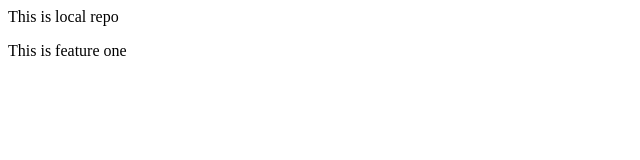
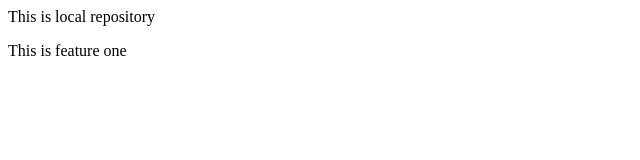
Before and after one commit to G1G-P/local-repo, a plain HTML site: page index.html in a window 1280 px wide. Shown: the full height of the page, 0-640 px from the left. Drawn offline with Linux system fonts and the light colour scheme.

Commit message:
updated repo

```diff
--- a/index.html
+++ b/index.html
@@ -1,2 +1,2 @@
-<p>This is local repo</p>
+<p>This is local repository</p>
 <p>This is feature one</p>
```
